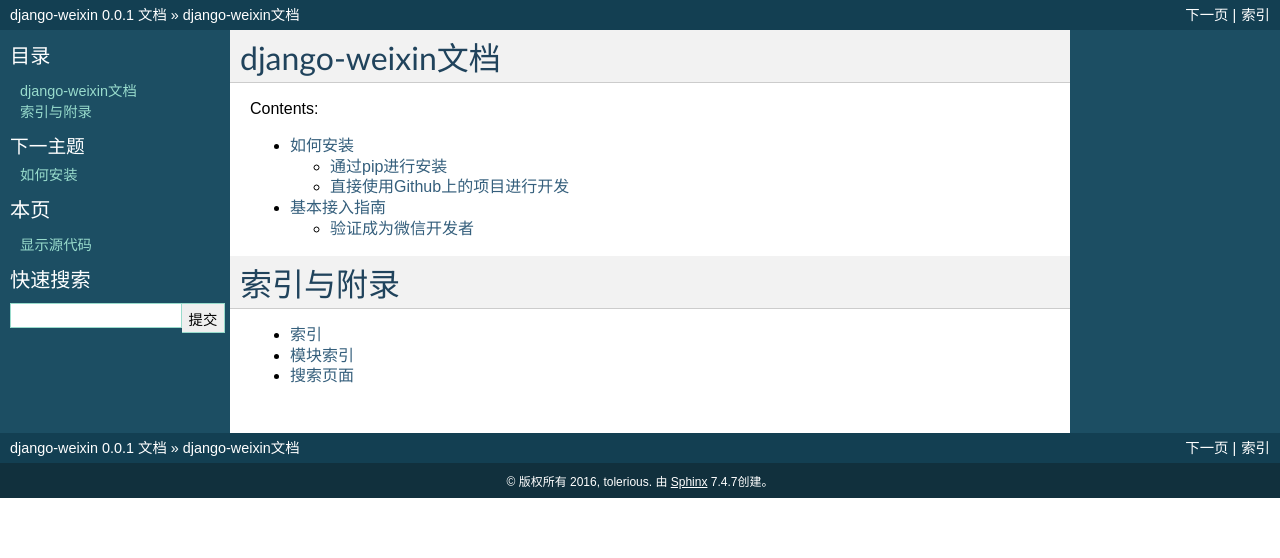
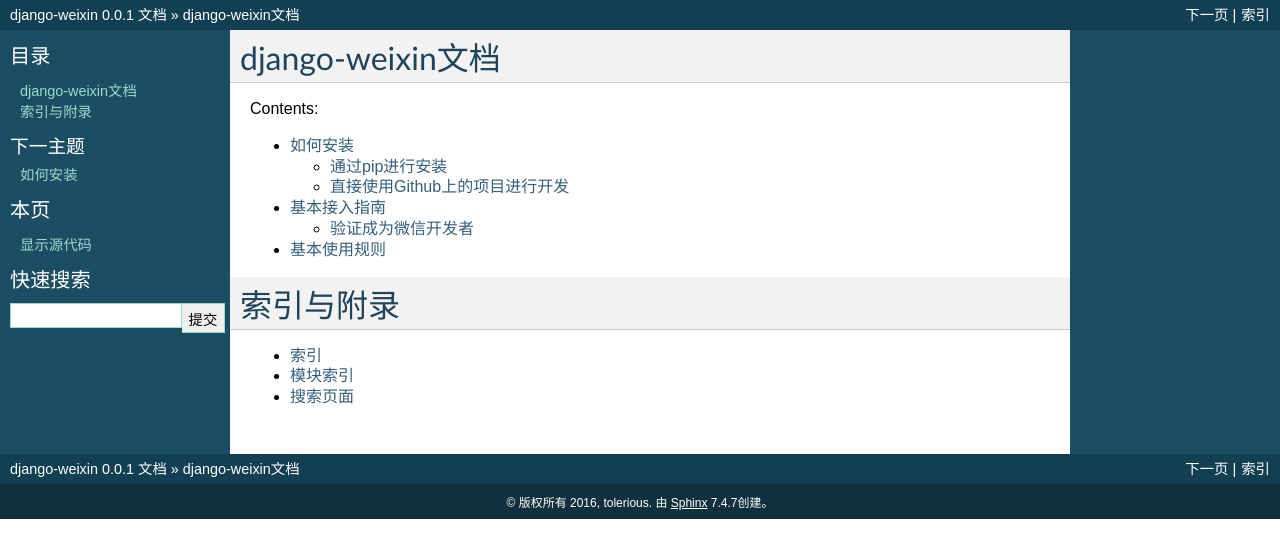
Before and after one commit to tolerious/django-wechat, a Sphinx documentation site: the page built from docs/source/index.rst, in a window 1280 px wide. Shown: the top 558 px of the page. Built offline with Sphinx 7.4.7, drawn with Linux system fonts in a browser that asks for light colours; formulas are drawn with MathJax 3.

Commit message:
我们都是好孩子.  ;

```diff
--- a/docs/source/basic.rst
+++ b/docs/source/basic.rst
@@ -10,3 +10,5 @@
 在微信公众号后台填写相应的信息,如图所示,
 
 .. image:: http://ww1.sinaimg.cn/mw690/a036a21agw1f2st9l46wsj216c11mjwp.jpg
+
+URL处填写你的server IP，后面跟一个validate/，这里填写的token要跟你在上图中所填写的一样，同样aeskey也要跟你在界面上填写的保持一致，这些数据是后续步骤所需要的。 友情提示：如果你在验证过一次后对你的token或者EncodingAESKey做了修改.
--- a/docs/source/index.rst
+++ b/docs/source/index.rst
@@ -13,6 +13,7 @@
 
    install
    basic
+   usage
 
 
 
--- /dev/null
+++ b/docs/source/usage.rst
@@ -0,0 +1,5 @@
+.. usage.rst
+
+============
+基本使用规则
+============
```
